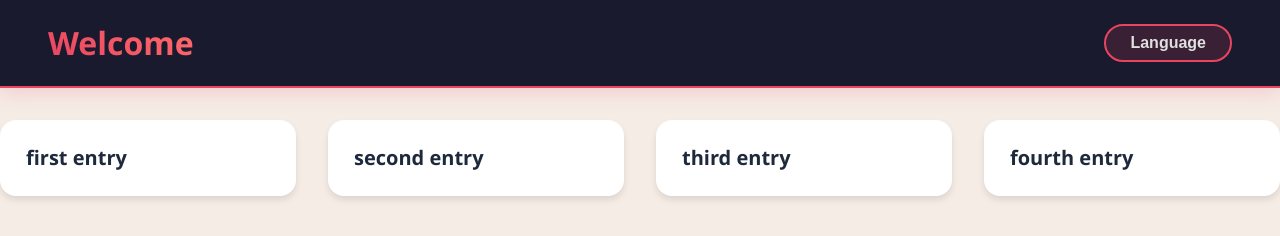
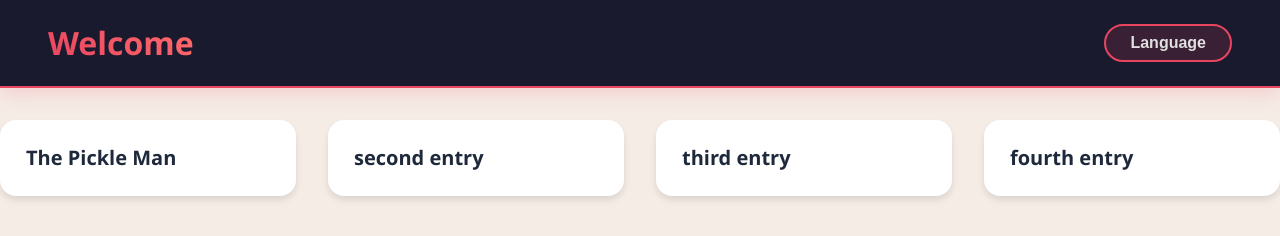
Before and after one commit to Darkerpixel/personal-portfolio, a React app: page / in a window 1280 px wide. Shown: the top 236 px of the page. Built offline with nearby package versions, Linux system fonts and the light colour scheme; the HTML template or start-up script is replaced by a standard one.

Commit message:
old-content-back
I lost some information at the first entry (about Pickle Man). I put it back.

```diff
--- a/src/components/content.ts
+++ b/src/components/content.ts
@@ -6,10 +6,39 @@ const content = {
   },
   card: [
     {
-      title: { en: "first entry", de: "erster eintrag" },
+      title: { en: "The Pickle Man", de: "Der Gurkenmann" },
+      author: {
+        en: "Darkerpixel",
+        de: "Darkerpixel",
+      },
+
+      grid: [
+        {
+          src: "../../public/pickle-man.webp",
+          alt: {
+            en: "The Pickle Man laying limbless",
+            de: "Der Gurkenmann liegt gliedmaßenlos",
+          },
+        },
+        {
+          src: "../../public/pickle-man-sitting.webp",
+          alt: {
+            en: "The Pickle Man sitting on the sofa",
+            de: "Der Gurkenmann sitzt auf dem sofa",
+          },
+        },
+        {
+          src: "../../public/pickle-man-standing.webp",
+          alt: {
+            en: "The Pickle Man standing with sword hands",
+            de: "Der Gurkenmann steht mit schwert händen",
+          },
+        },
+      ],
+
       description: {
-        en: "description entry no 1",
-        de: "eingetragene beschreibung no 1",
+        en: "This Pickle man is a very important man. He controlls time and matter itself, so fear him. If you ever meet him and see in his eyes your live is already over.",
+        de: "Dieser Pickelmann ist ein sehr wichtiger Mann. Er kontrolliert Materie selbst also sei auf der hut. Wenn du ihn jemals zu gesicht bekommst ist es für dich schon zu spät.",
       },
     },
     {
```
